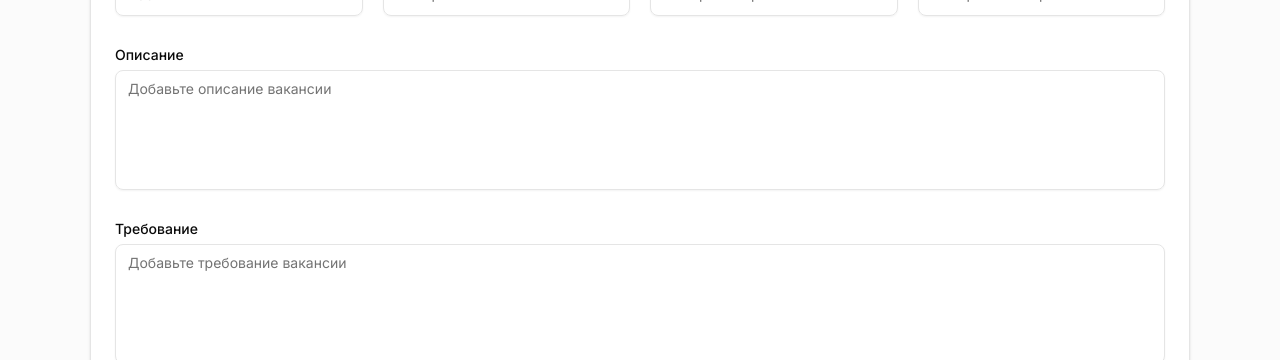
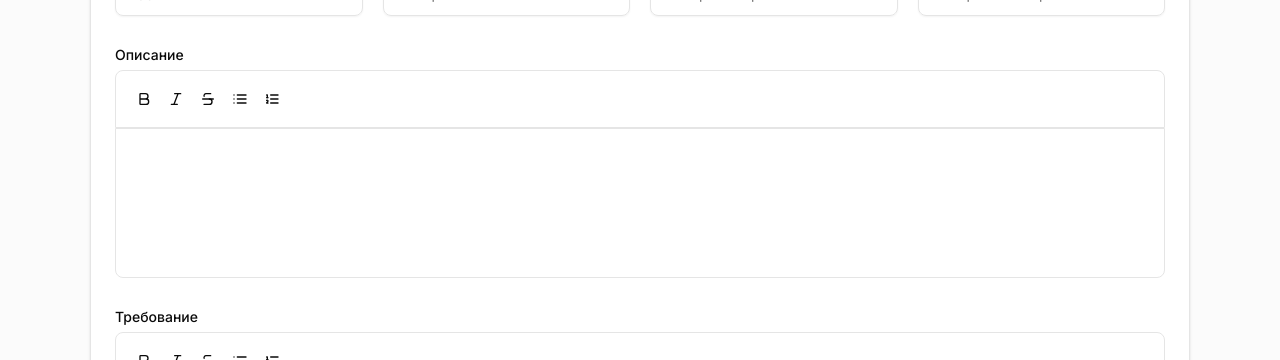
Before and after one commit to host1231/job-posting-website-nextjs, a Next.js app: page /add-vacancy in a window 1280 px wide. Shown: the part 440-800 px from the top of the page. Built offline with nearby package versions, Linux system fonts and the light colour scheme; no server answers; the database is empty.

Commit message:
Adding Tiptap

```diff
--- a/package.json
+++ b/package.json
@@ -18,7 +18,12 @@
     "@radix-ui/react-popover": "^1.1.11",
     "@radix-ui/react-select": "^2.2.2",
     "@radix-ui/react-slot": "^1.2.2",
+    "@radix-ui/react-toggle": "^1.1.8",
     "@reduxjs/toolkit": "^2.8.1",
+    "@tiptap/extension-bubble-menu": "^2.12.0",
+    "@tiptap/pm": "^2.12.0",
+    "@tiptap/react": "^2.12.0",
+    "@tiptap/starter-kit": "^2.12.0",
     "@vercel/blob": "^1.0.1",
     "bcryptjs": "^3.0.2",
     "class-variance-authority": "^0.7.1",
@@ -29,6 +34,7 @@
     "next": "15.3.1",
     "next-auth": "^4.24.11",
     "next-themes": "^0.4.6",
+    "quill": "^2.0.3",
     "react": "^18.3.1",
     "react-day-picker": "^8.10.1",
     "react-dom": "^18.3.1",
--- a/src/app/add-company/page.jsx
+++ b/src/app/add-company/page.jsx
@@ -1,5 +1,6 @@
 "use client"
 import InputFile from '@/components/inputs/InputFile'
+import Tiptap from '@/components/Tiptap'
 import { Button } from '@/components/ui/button'
 import { Card, CardContent, CardDescription, CardHeader, CardTitle } from '@/components/ui/card'
 import { Form, FormControl, FormField, FormItem, FormLabel, FormMessage } from '@/components/ui/form'
@@ -9,12 +10,14 @@ import { companySchema } from '@/lib/helper'
 import { useAddCompanyMutation } from '@/services/vacancy'
 import { zodResolver } from '@hookform/resolvers/zod'
 import { Loader, Loader2 } from 'lucide-react'
+import { useRouter } from 'next/navigation'
 import React, { useState } from 'react'
 import { useForm } from 'react-hook-form'
 import { toast } from 'sonner'
 
 const AddCompany = () => {
   const [AddCompany, {isLoading}] = useAddCompanyMutation();
+  const router = useRouter();
 
   const form = useForm({
     resolver: zodResolver(companySchema),
@@ -42,6 +45,7 @@ const AddCompany = () => {
 
       const result = await AddCompany(formData).unwrap();
       toast.success(result?.msg);
+      router.push("/companies");
     } catch (error) {
       toast.error(error?.data?.msg);
     } finally {
@@ -135,7 +139,8 @@ const AddCompany = () => {
                     <FormItem>
                       <FormLabel>Краткое описание</FormLabel>
                       <FormControl>
-                        <Textarea className="resize-none h-30" placeholder="Добавьте описание компании" {...field} />
+                        {/* <Textarea className="resize-none h-30" placeholder="Добавьте описание компании" {...field} /> */}
+                        <Tiptap value={field.name} onChange={field.onChange} />
                       </FormControl>
                       <FormMessage />
                     </FormItem>
--- a/src/app/add-vacancy/page.jsx
+++ b/src/app/add-vacancy/page.jsx
@@ -1,6 +1,7 @@
 "use client"
 import CustomSelect from '@/components/CustomSelect'
 import DropdownMenuCheckbox from '@/components/DropdownMenuCheckbox'
+import Tiptap from '@/components/Tiptap'
 import { Avatar, AvatarImage } from '@/components/ui/avatar'
 import { Button } from '@/components/ui/button'
 import { Card, CardContent, CardHeader, CardTitle } from '@/components/ui/card'
@@ -240,7 +241,8 @@ const AddVacancy = () => {
                                         <FormItem>
                                             <FormLabel>Описание</FormLabel>
                                             <FormControl>
-                                                <Textarea className="resize-none h-30" placeholder="Добавьте описание вакансии" {...field} />
+                                                <Tiptap value={field.name} onChange={field.onChange} placeholder="Добавьте описание вакансии" />
+                                                {/* <Textarea className="resize-none h-30" placeholder="Добавьте описание вакансии" {...field} /> */}
                                             </FormControl>
                                             <FormMessage />
                                         </FormItem>
@@ -253,7 +255,8 @@ const AddVacancy = () => {
                                         <FormItem>
                                             <FormLabel>Требование</FormLabel>
                                             <FormControl>
-                                                <Textarea className="resize-none h-30" placeholder="Добавьте требование вакансии" {...field} />
+                                                {/* <Textarea className="resize-none h-30" placeholder="Добавьте требование вакансии" {...field} /> */}
+                                                <Tiptap value={field.name} onChange={field.onChange} />
                                             </FormControl>
                                             <FormMessage />
                                         </FormItem>
--- a/src/app/companies/[slug]/page.jsx
+++ b/src/app/companies/[slug]/page.jsx
@@ -23,7 +23,7 @@ const CompanyAbout = () => {
                     !isLoading ? (
                         <div className="my-6">
                             <h4 className="text-xl lg:text-2xl font-semibold mb-3">Şirkət haqqında</h4>
-                            <p className="text-muted-foreground text-sm md:text-base">{data?.company?.description}</p>
+                            <div className="text-muted-foreground text-sm md:text-base" dangerouslySetInnerHTML={{ __html: data?.company?.description || '' }} />
                         </div>
                     ) : (
                         <div className="my-6">
--- a/src/app/globals.css
+++ b/src/app/globals.css
@@ -127,6 +127,13 @@
     @apply bg-[#161616];
   }
 
+  ul {
+    @apply list-disc pl-6
+  }
+
+  ol {
+    @apply list-decimal pl-6
+  }
 }
 
 .container {
--- a/src/app/test2/page.jsx
+++ b/src/app/test2/page.jsx
@@ -1,4 +1,8 @@
+"use client"
+import { useState } from "react";
+
 const Test2 = () => {
+   const [value, setValue] = useState('');
   return (
     <section className="py-10">
       <div className="container">
--- /dev/null
+++ b/src/components/Tiptap.jsx
@@ -0,0 +1,82 @@
+'use client'
+
+import { useEditor, EditorContent } from '@tiptap/react'
+import StarterKit from '@tiptap/starter-kit'
+import { Toggle } from './ui/toggle'
+import { Bold, Heading2, Italic, List, ListOrdered, Strikethrough } from 'lucide-react'
+
+const Tiptap = ({ value, onChange }) => {
+  const editor = useEditor({
+    extensions: [StarterKit.configure()],
+    // content: value,
+    editorProps: {
+      attributes: {
+        class:
+           "rounded-b-md border min-h-[150px] p-2 focus-within:border-primary focus:outline-none"
+      }
+    },
+    onUpdate({ editor }) {
+      onChange(editor.getHTML());
+      console.log(editor.getHTML());
+    }
+  })
+
+  if (!editor) {
+    return null
+  }
+
+  return (
+    <div className="flex flex-col justify-stretch h-full overflow-y-auto">
+      {/* Панель управления */}
+      <div className="toolbar border p-3 rounded-t-md">
+        {/* <Toggle
+          size="sm"
+          pressed={editor.isActive("heading")}
+          onPressedChange={() => editor.chain().focus().toggleHeading({level: 2}).run()}
+        >
+          <Heading2 className="h-4 w-4" />
+        </Toggle> */}
+        <Toggle
+          size="sm"
+          pressed={editor.isActive("bold")}
+          onPressedChange={() => editor.chain().focus().toggleBold().run()}
+        >
+          <Bold className="h-4 w-4" />
+        </Toggle>
+        <Toggle
+          size="sm"
+          pressed={editor.isActive("italic")}
+          onPressedChange={() => editor.chain().focus().toggleItalic().run()}
+        >
+          <Italic className="h-4 w-4" />
+        </Toggle>
+        <Toggle
+          size="sm"
+          pressed={editor.isActive("strike")}
+          onPressedChange={() => editor.chain().focus().toggleStrike().run()}
+        >
+          <Strikethrough className="h-4 w-4" />
+        </Toggle>
+        <Toggle
+          size="sm"
+          pressed={editor.isActive("bulletList")}
+          onPressedChange={() => editor.chain().focus().toggleBulletList().run()}
+        >
+          <List className="h-4 w-4" />
+        </Toggle>
+        <Toggle
+          size="sm"
+          pressed={editor.isActive("orderedList")}
+          onPressedChange={() => editor.chain().focus().toggleOrderedList().run()}
+        >
+          <ListOrdered className="h-4 w-4" />
+        </Toggle>
+      </div>
+
+      {/* Редактор */}
+      <EditorContent editor={editor} />
+    </div>
+  )
+}
+
+export default Tiptap
--- a/src/components/cards/CompanyItem.jsx
+++ b/src/components/cards/CompanyItem.jsx
@@ -23,9 +23,10 @@ const CompanyItem = ({ logo, title, slug, description, onClick, vacancyCount })
                     </div>
                     <div>
                         <CardTitle className="line-clamp-1 mb-1">{title}</CardTitle>
-                        <CardDescription className="line-clamp-2 md:line-clamp-3">
+                        {/* <CardDescription className="line-clamp-2 md:line-clamp-3">
                             {description}
-                        </CardDescription>
+                        </CardDescription> */}
+                        <CardDescription className="line-clamp-2 md:line-clamp-3" dangerouslySetInnerHTML={{ __html: description || '' }} />
                     </div>
                 </CardHeader>
                 {
--- /dev/null
+++ b/src/components/ui/toggle.jsx
@@ -0,0 +1,45 @@
+"use client"
+
+import * as React from "react"
+import * as TogglePrimitive from "@radix-ui/react-toggle"
+import { cva } from "class-variance-authority";
+
+import { cn } from "@/lib/utils"
+
+const toggleVariants = cva(
+  "inline-flex items-center justify-center gap-2 rounded-md text-sm font-medium hover:bg-muted hover:text-muted-foreground disabled:pointer-events-none disabled:opacity-50 data-[state=on]:bg-accent data-[state=on]:text-accent-foreground [&_svg]:pointer-events-none [&_svg:not([class*='size-'])]:size-4 [&_svg]:shrink-0 focus-visible:border-ring focus-visible:ring-ring/50 focus-visible:ring-[3px] outline-none transition-[color,box-shadow] aria-invalid:ring-destructive/20 dark:aria-invalid:ring-destructive/40 aria-invalid:border-destructive whitespace-nowrap cursor-pointer",
+  {
+    variants: {
+      variant: {
+        default: "bg-transparent",
+        outline:
+          "border border-input bg-transparent shadow-xs hover:bg-accent hover:text-accent-foreground",
+      },
+      size: {
+        default: "h-9 px-2 min-w-9",
+        sm: "h-8 px-1.5 min-w-8",
+        lg: "h-10 px-2.5 min-w-10",
+      },
+    },
+    defaultVariants: {
+      variant: "default",
+      size: "default",
+    },
+  }
+)
+
+function Toggle({
+  className,
+  variant,
+  size,
+  ...props
+}) {
+  return (
+    <TogglePrimitive.Root
+      data-slot="toggle"
+      className={cn(toggleVariants({ variant, size, className }))}
+      {...props} />
+  );
+}
+
+export { Toggle, toggleVariants }
```
Also changed, not shown: src/components/HomeClient.jsx (+8 -13 lines), 1 other file (tests, documents, lock files or other folders).
